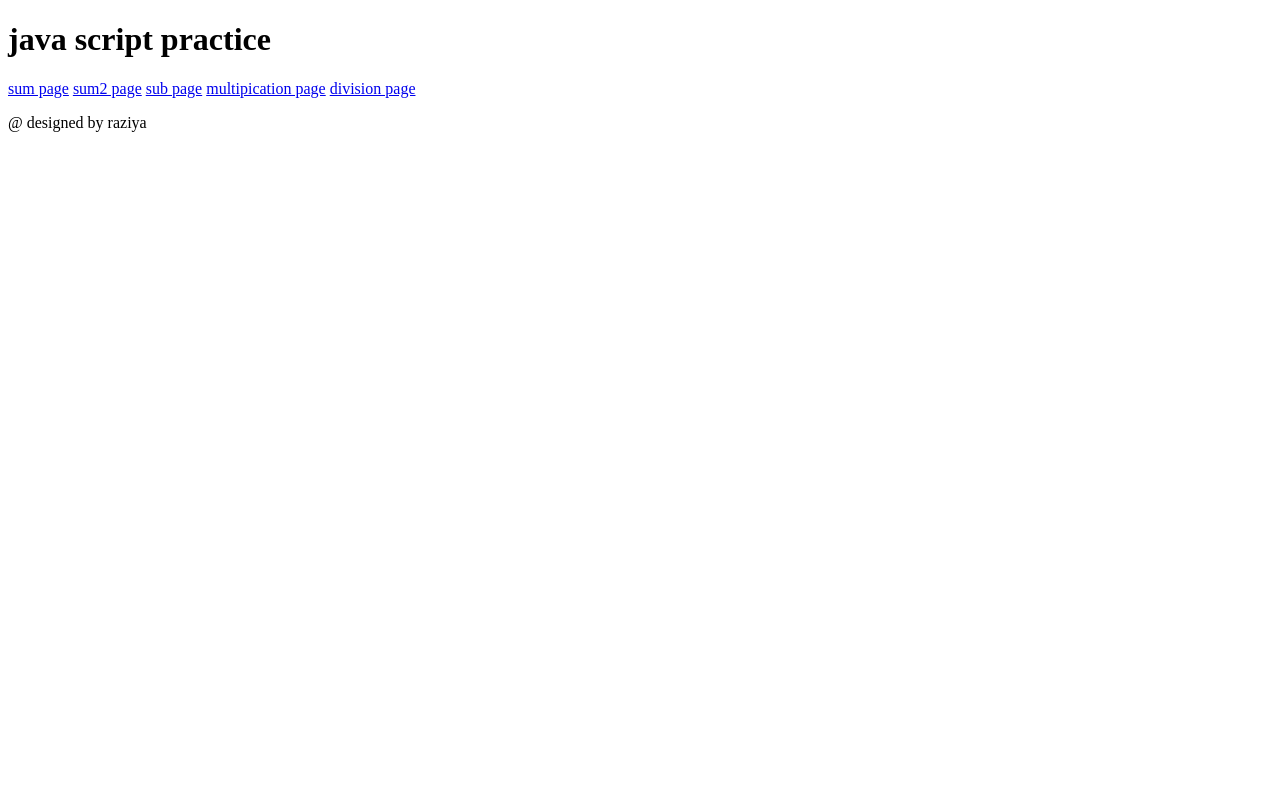
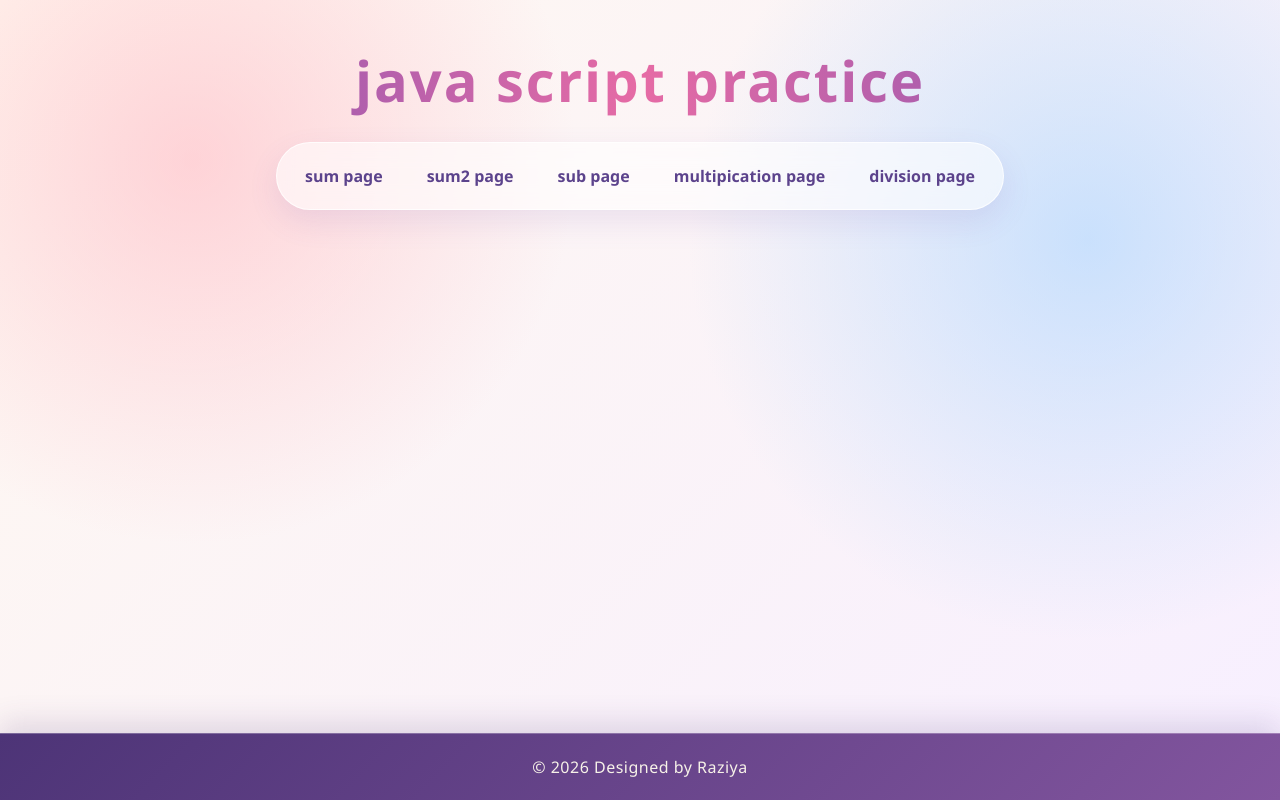
Before and after one commit to shaikraziya14/JAVA-SCRIPT, a plain HTML site: page index.html in a window 1280 px wide. Drawn offline with Linux system fonts and the light colour scheme.

Commit message:
Enhance index.html with improved styling and layout for header, footer, and body

```diff
--- a/index.html
+++ b/index.html
@@ -3,7 +3,105 @@
 
 <head>
     <title>index</title>
+    <meta charset="UTF-8">
+    <meta name="viewport" content="width=device-width, initial-scale=1.0">
+    <style>
+        body {
+            min-height: 100vh;
+            margin: 0;
+            display: flex;
+            flex-direction: column;
+            font-family: "Segoe UI", Arial, sans-serif;
+            color: #2f2445;
+            background:
+                radial-gradient(circle at 15% 20%, rgba(255, 182, 193, 0.55), transparent 24rem),
+                radial-gradient(circle at 85% 30%, rgba(162, 210, 255, 0.55), transparent 25rem),
+                linear-gradient(135deg, #fff8f0 0%, #f7efff 100%);
+        }
 
+        h1 {
+            margin: 42px 24px 24px;
+            text-align: center;
+            font-size: clamp(2rem, 5vw, 3.5rem);
+            color: transparent;
+            background: linear-gradient(90deg, #7251b5, #e66ba5, #7251b5);
+            background-clip: text;
+            -webkit-background-clip: text;
+            letter-spacing: 2px;
+            animation: fade-in 0.8s ease-out;
+        }
+
+        header {
+            display: flex;
+            justify-content: center;
+            flex-wrap: wrap;
+            gap: 12px;
+            width: fit-content;
+            max-width: calc(100% - 32px);
+            margin: 0 auto 40px;
+            padding: 12px;
+            border: 1px solid rgba(255, 255, 255, 0.75);
+            border-radius: 999px;
+            background: rgba(255, 255, 255, 0.58);
+            box-shadow: 0 12px 30px rgba(114, 81, 181, 0.12);
+            backdrop-filter: blur(12px);
+        }
+
+        header a {
+            padding: 10px 16px;
+            border-radius: 999px;
+            color: #5c438c;
+            text-decoration: none;
+            font-weight: bold;
+            transition: transform 0.2s ease, color 0.2s ease, background 0.2s ease, box-shadow 0.2s ease;
+        }
+
+        header a:hover {
+            transform: translateY(-3px);
+            color: #ffffff;
+            background: linear-gradient(135deg, #7251b5, #e66ba5);
+            box-shadow: 0 8px 18px rgba(114, 81, 181, 0.28);
+        }
+
+        footer {
+            margin-top: auto;
+            padding: 22px 24px;
+            text-align: center;
+            color: #f7f2e8;
+            background: linear-gradient(135deg, #4d3477, #82559e);
+            border-top: 1px solid rgba(255, 255, 255, 0.25);
+            box-shadow: 0 -10px 30px rgba(77, 52, 119, 0.16);
+        }
+
+        footer p {
+            margin: 0;
+            letter-spacing: 0.5px;
+        }
+
+        @keyframes fade-in {
+            from {
+                opacity: 0;
+                transform: translateY(-12px);
+            }
+            to {
+                opacity: 1;
+                transform: translateY(0);
+            }
+        }
+
+        @media (max-width: 600px) {
+            header {
+                width: calc(100% - 48px);
+                border-radius: 20px;
+                flex-direction: column;
+                text-align: center;
+            }
+
+            h1 {
+                margin-top: 32px;
+            }
+        }
+    </style>
 </head>
 
 <body>
@@ -17,9 +115,7 @@
 </header>
 
     <footer>
-        <p>@ designed by raziya
-
-        </p>
+        <p>&copy; 2026 Designed by Raziya</p>
     </footer>
 
 </body>
```
